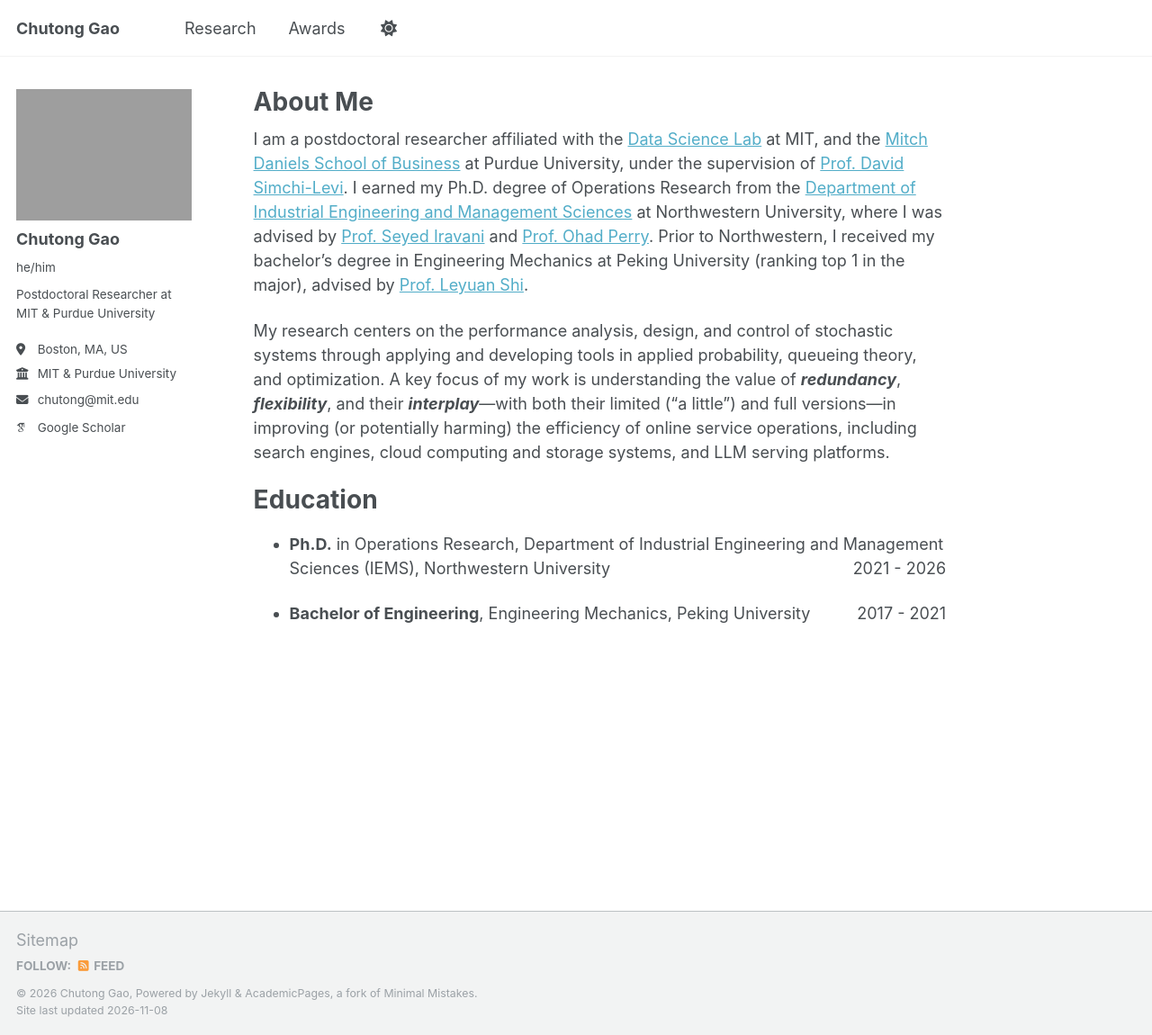
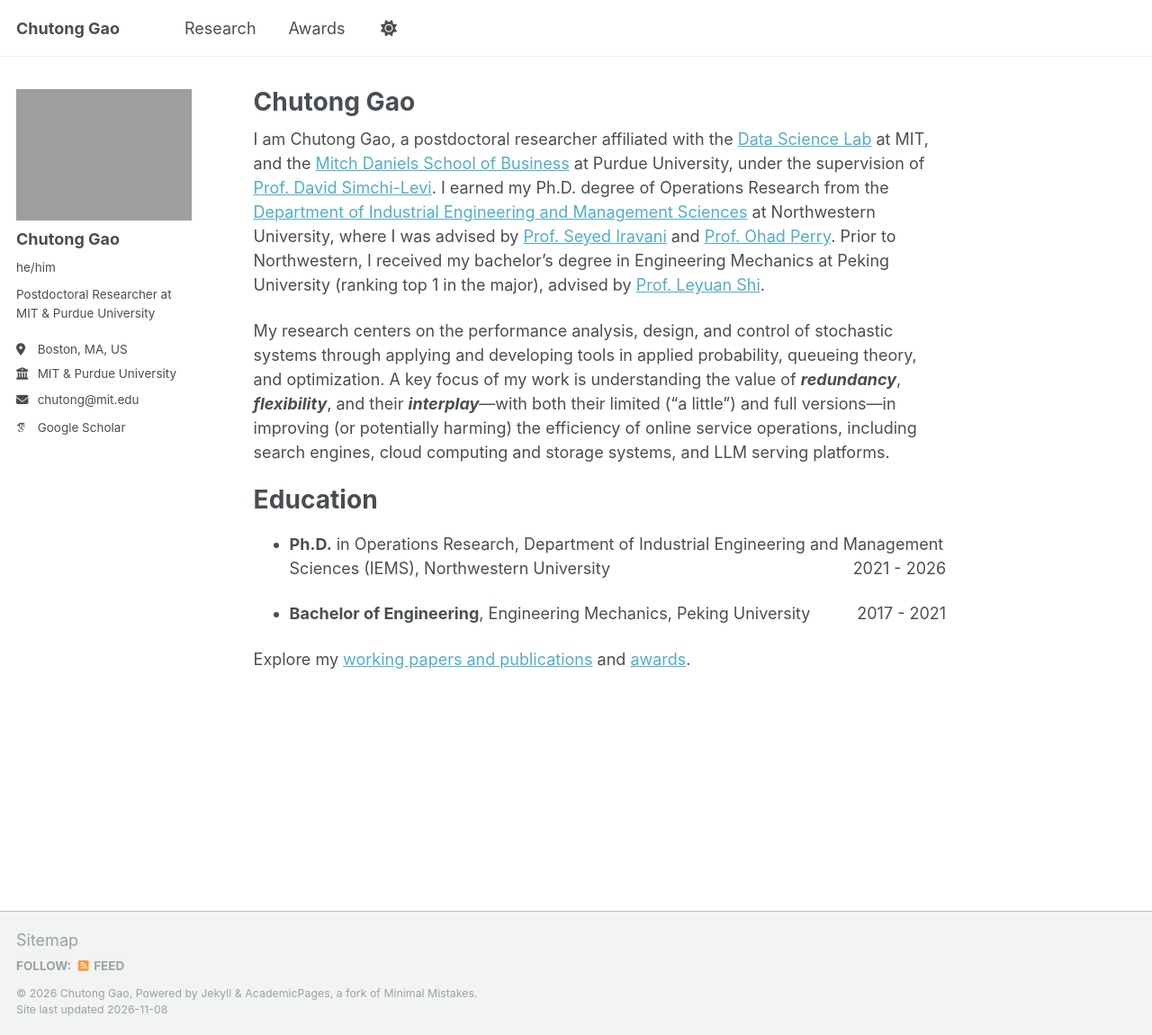
Before and after one commit to chutonggao/chutonggao.github.io, a Jekyll site: the page built from _pages/about.md, in a window 1280 px wide and 1150 px high. Shown: the whole window at 90% size. Built offline with Jekyll 4.4.1, drawn with Linux system fonts in a browser that asks for light colours; some web fonts are replaced.

Commit message:
Clarify homepage identity and research description
Updated title and author information, added SEO details and a brief description of research focus.

```diff
--- a/_pages/about.md
+++ b/_pages/about.md
@@ -1,13 +1,15 @@
 ---
 permalink: /
-title: "About Me"
+title: "Chutong Gao"
+seo_title: "Chutong Gao | Operations Research | MIT & Purdue"
+description: "Chutong Gao is a postdoctoral researcher at MIT and Purdue University working on operations research, applied probability, queueing systems, and LLM inference."
 author_profile: true
 redirect_from:
   - /about/
   - /about.html
 ---
 
-I am a postdoctoral researcher affiliated with the [Data Science Lab](https://dsl.mit.edu/students/) at MIT, and the [Mitch Daniels School of Business](https://business.purdue.edu) at Purdue University, under the supervision of [Prof. David Simchi-Levi](https://cee.mit.edu/people_individual/david-simchi-levi/). I earned my Ph.D. degree of Operations Research from the [Department of Industrial Engineering and Management Sciences](https://www.mccormick.northwestern.edu/industrial/) at Northwestern University, where I was advised by [Prof. Seyed Iravani](http://users.iems.northwestern.edu/~iravani/index.html) and [Prof. Ohad Perry](https://people.smu.edu/operry/homepage/). Prior to Northwestern, I received my bachelor’s degree in Engineering Mechanics at Peking University (ranking top 1 in the major), advised by [Prof. Leyuan Shi](https://directory.engr.wisc.edu/ie/Faculty/Shi_Leyuan/).
+I am Chutong Gao, a postdoctoral researcher affiliated with the [Data Science Lab](https://dsl.mit.edu/students/) at MIT, and the [Mitch Daniels School of Business](https://business.purdue.edu) at Purdue University, under the supervision of [Prof. David Simchi-Levi](https://cee.mit.edu/people_individual/david-simchi-levi/). I earned my Ph.D. degree of Operations Research from the [Department of Industrial Engineering and Management Sciences](https://www.mccormick.northwestern.edu/industrial/) at Northwestern University, where I was advised by [Prof. Seyed Iravani](http://users.iems.northwestern.edu/~iravani/index.html) and [Prof. Ohad Perry](https://people.smu.edu/operry/homepage/). Prior to Northwestern, I received my bachelor’s degree in Engineering Mechanics at Peking University (ranking top 1 in the major), advised by [Prof. Leyuan Shi](https://directory.engr.wisc.edu/ie/Faculty/Shi_Leyuan/).
 
 My research centers on the performance analysis, design, and control of stochastic systems through applying and developing tools in applied probability, queueing theory, and optimization. A key focus of my work is understanding the value of ***redundancy***, ***flexibility***, and their ***interplay***---with both their limited ("a little") and full versions---in improving (or potentially harming) the efficiency of online service operations, including search engines, cloud computing and storage systems, and LLM serving platforms.
 
@@ -19,3 +21,7 @@
 - **Ph.D.** in Operations Research, Department of Industrial Engineering and Management Sciences (IEMS), Northwestern University <span style="float:right;"> 2021 - 2026 </span>
 
 - **Bachelor of Engineering**, Engineering Mechanics, Peking University <span style="float:right;"> 2017 - 2021 </span>
+
+
+
+Explore my [working papers and publications](/publications/) and [awards](/awards/).
```
